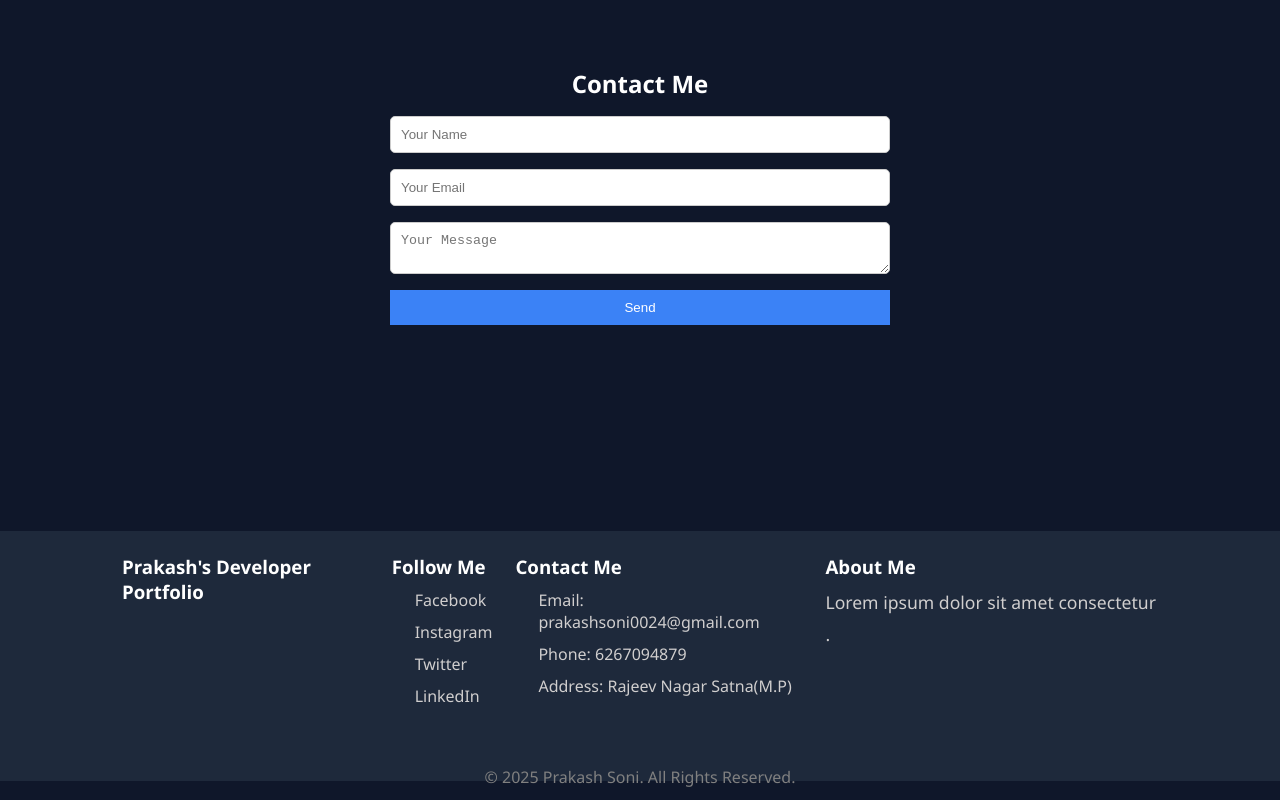
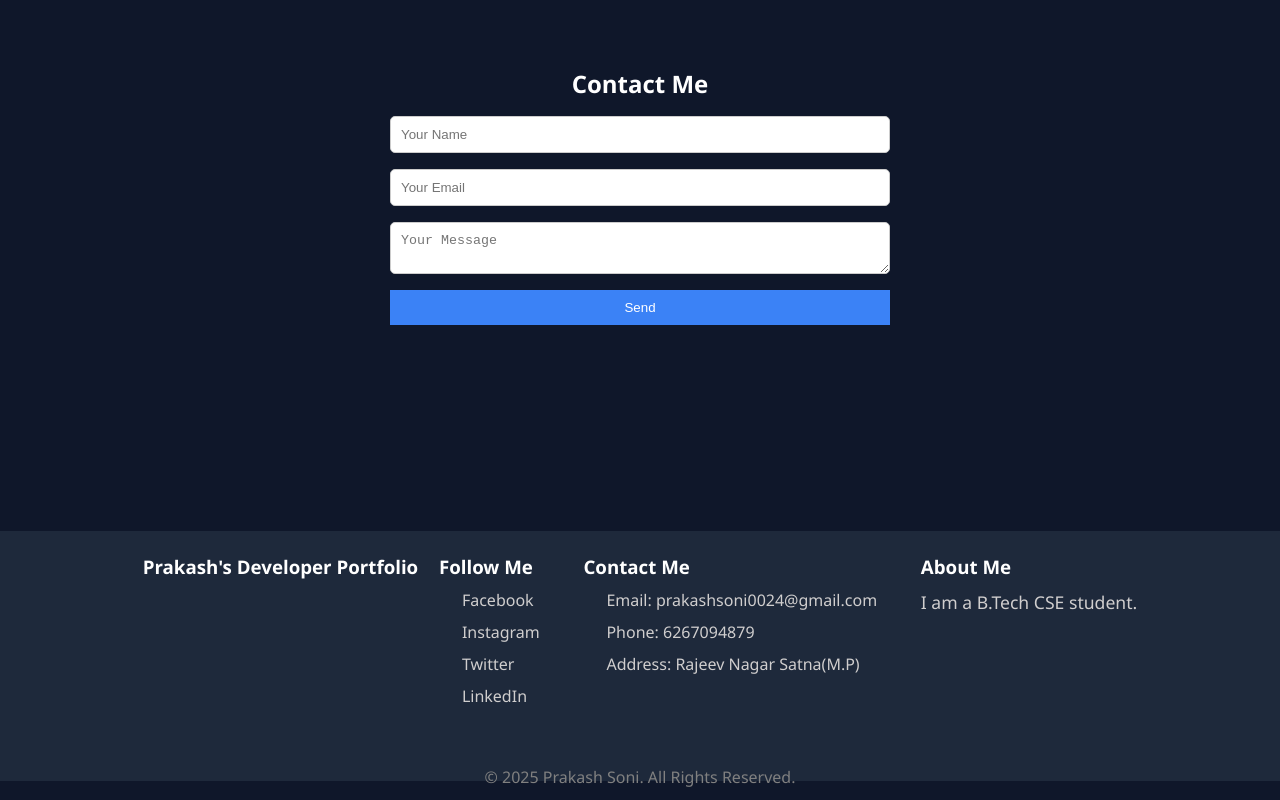
Before and after one commit to prakashsoni0024/portfolio, a plain HTML site: page index.html in a window 1280 px wide. Shown: the part 1611-2411 px from the top of the page. Drawn offline with nearby package versions, Linux system fonts and the light colour scheme.

Commit message:
again changes

```diff
--- a/index.html
+++ b/index.html
@@ -170,7 +170,7 @@
             </div>
             <div class="footer-fourth">
                 <h3>About Me</h3>
-                <p>Lorem ipsum dolor sit amet consectetur .</p>
+                <p>I am a B.Tech CSE student.</p>
             </div>
 
 
```
